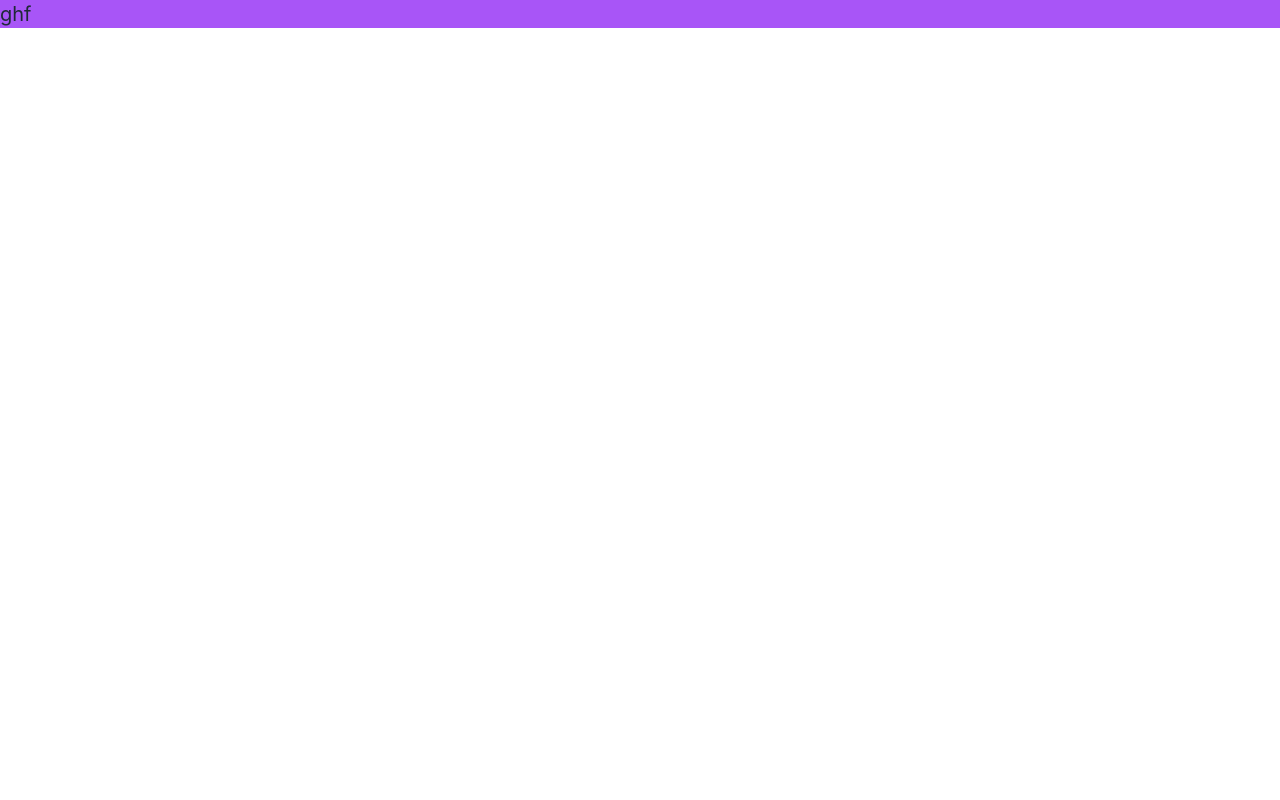
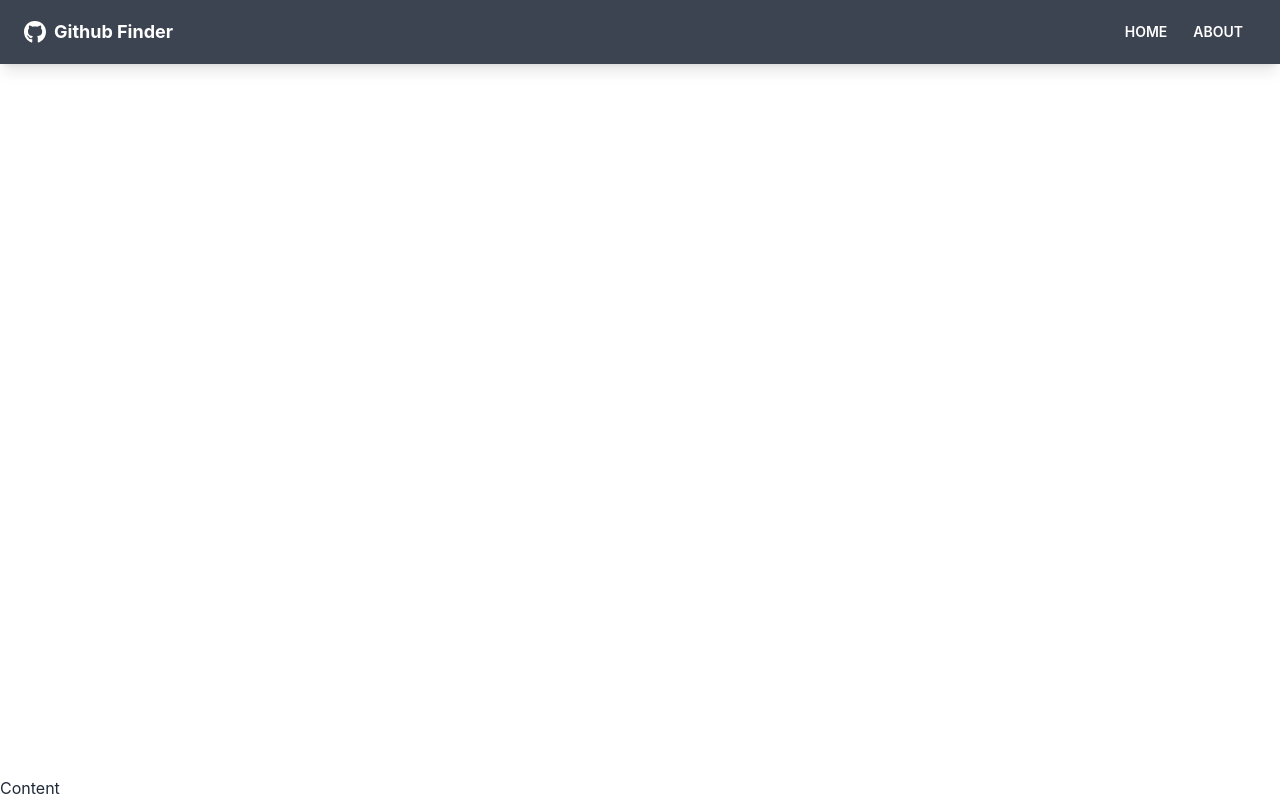
Before and after one commit to snejka844/Github-Finder, a React (Create React App) app: page / in a window 1280 px wide. Built offline with nearby package versions, Linux system fonts and the light colour scheme.

Commit message:
46. Navbar Component

```diff
--- a/public/index.html
+++ b/public/index.html
@@ -24,7 +24,7 @@
       work correctly both with client-side routing and a non-root public URL.
       Learn how to configure a non-root public URL by running `npm run build`.
     -->
-    <title>React App</title>
+    <title>Github Finder</title>
   </head>
   <body>
     <noscript>You need to enable JavaScript to run this app.</noscript>
--- a/src/App.css
+++ /dev/null
@@ -1,38 +0,0 @@
-.App {
-  text-align: center;
-}
-
-.App-logo {
-  height: 40vmin;
-  pointer-events: none;
-}
-
-@media (prefers-reduced-motion: no-preference) {
-  .App-logo {
-    animation: App-logo-spin infinite 20s linear;
-  }
-}
-
-.App-header {
-  background-color: #282c34;
-  min-height: 100vh;
-  display: flex;
-  flex-direction: column;
-  align-items: center;
-  justify-content: center;
-  font-size: calc(10px + 2vmin);
-  color: white;
-}
-
-.App-link {
-  color: #61dafb;
-}
-
-@keyframes App-logo-spin {
-  from {
-    transform: rotate(0deg);
-  }
-  to {
-    transform: rotate(360deg);
-  }
-}
--- a/src/App.jsx
+++ b/src/App.jsx
@@ -1,10 +1,13 @@
-import './App.css';
-
+import {BrowserRouter as Router, Route} from 'react-router-dom'
+import Navbar from './components/layout/Navbar'
 function App() {
   return (
-    <div className="bg-purple-500">
-      <h1 className='text-xl'>ghf</h1>
-    </div>
+    <Router >
+      <div className="flex flex-col justify-between h-screen">
+        <Navbar></Navbar>
+        <main>Content</main>
+      </div>
+    </Router>
   );
 }
 
--- /dev/null
+++ b/src/components/layout/Navbar.jsx
@@ -0,0 +1,38 @@
+import { FaGithub } from "react-icons/fa";
+import { Link } from "react-router-dom";
+import PropTypes from "prop-types";
+
+function Navbar({title}) {
+  return (
+    <nav className="navbar mb-12 shadow-lg bg-neutral text-neutral-content">
+      <div className="container mx-auto">
+        <div className="flex-none px-2 mx-2">
+            <FaGithub className='inline pr-2 text-3xl'></FaGithub>
+            <Link to='/' className='text-lg font-bold align-middle'>
+                {title}
+            </Link>
+        </div>
+        <div className="flex-1 px-2 mx-2">
+            <div className="flex justify-end">
+                <Link to='/' className="btn btn-ghost btn-sm rounded-btn">
+                    Home
+                </Link>
+                <Link to='/about' className="btn btn-ghost btn-sm rounded-btn">
+                    About
+                </Link>
+            </div>
+        </div>
+      </div>
+    </nav>
+  );
+}
+
+Navbar.defaultProps = {
+  title: "Github Finder",
+};
+
+Navbar.propTypes = {
+  title: PropTypes.string,
+};
+
+export default Navbar;
--- a/src/reportWebVitals.js
+++ /dev/null
@@ -1,13 +0,0 @@
-const reportWebVitals = onPerfEntry => {
-  if (onPerfEntry && onPerfEntry instanceof Function) {
-    import('web-vitals').then(({ getCLS, getFID, getFCP, getLCP, getTTFB }) => {
-      getCLS(onPerfEntry);
-      getFID(onPerfEntry);
-      getFCP(onPerfEntry);
-      getLCP(onPerfEntry);
-      getTTFB(onPerfEntry);
-    });
-  }
-};
-
-export default reportWebVitals;
```
Also changed, not shown: src/setupTests.js (deleted, +0 -5 lines), src/logo.svg (deleted), 1 other file (tests, documents, lock files or other folders).
